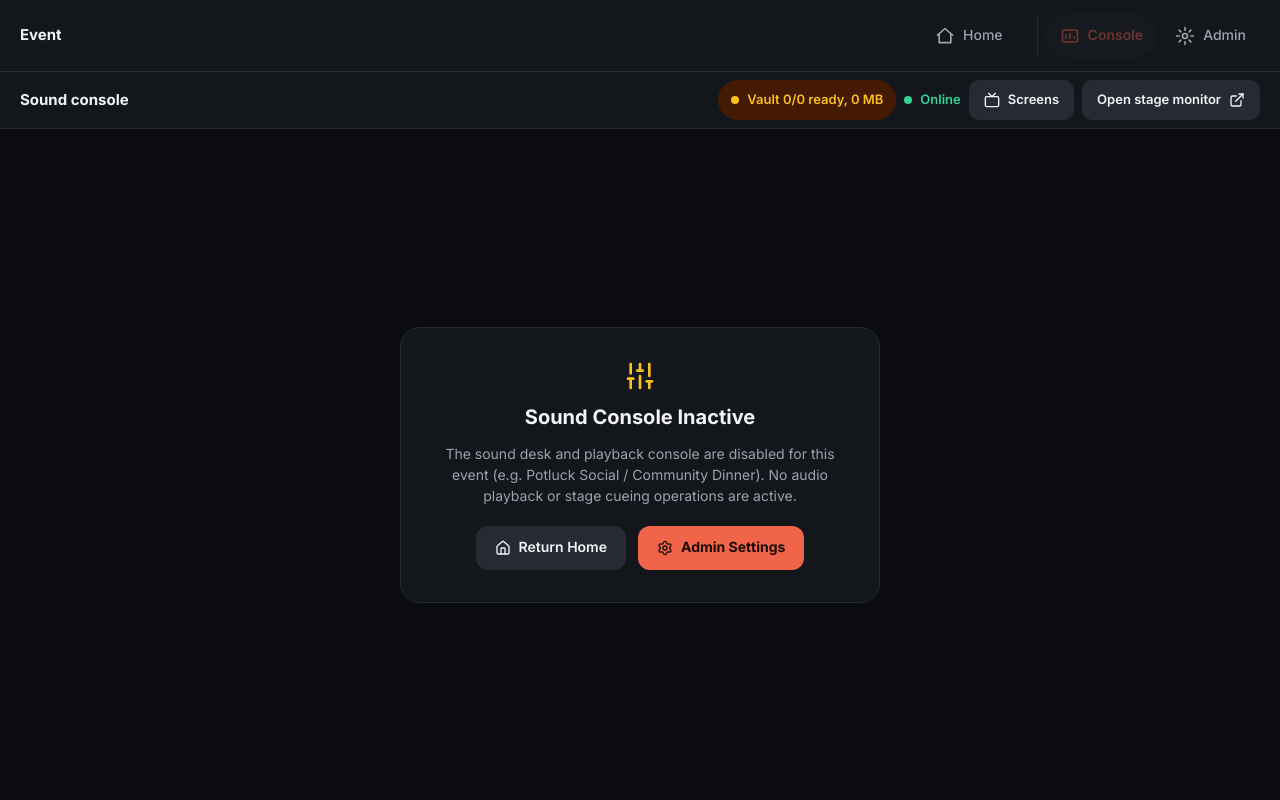
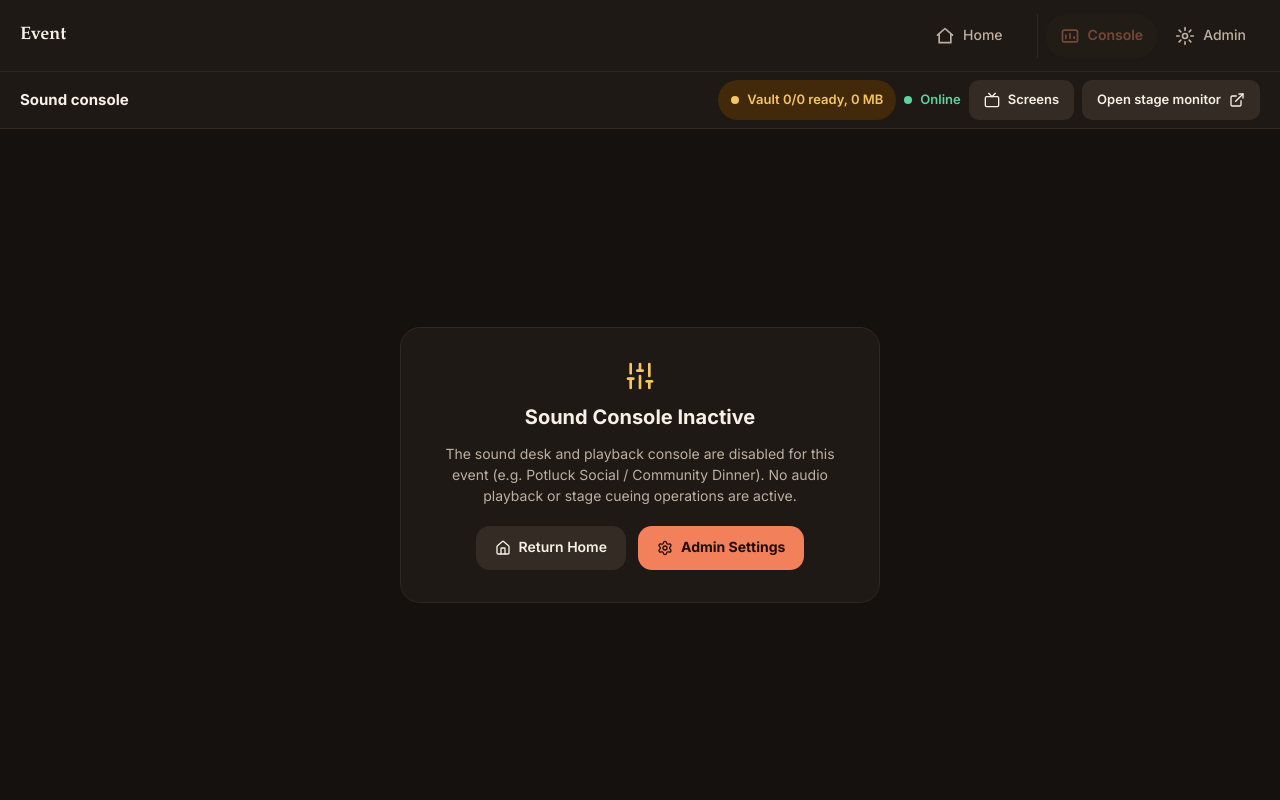
Before and after one commit to binuengoor/event-track-manager, a FastAPI app: page /console in a window 1280 px wide. Run offline with FastAPI, Linux system fonts and the light colour scheme; parts of the project's set-up code (start-up, migrations or seed data) failed here and were passed over.

Commit message:
style: warm and calm palette, still glow instead of moving aurora
- Dark tokens move from blue-black/grey to warm browns and cream (all pairs AA).
- Leftover Tailwind slate classes and hard-coded greys follow the warm tokens.
- Guest pages and Live get one still warm glow; the animated aurora is off.
- Softer card edges on Live, quieter now-playing row on the schedule,
  serif display face for the event name and page titles.

Co-Authored-By: Claude <noreply@anthropic.com>

```diff
--- a/app/static/admin-settings.html
+++ b/app/static/admin-settings.html
@@ -5,7 +5,7 @@
   <script src="/static/js/theme.js"></script>
   <meta name="viewport" content="width=device-width, initial-scale=1.0">
   <meta name="color-scheme" content="light dark">
-  <meta name="theme-color" content="#0B0D10">
+  <meta name="theme-color" content="#15110E">
   <meta name="view-transition" content="same-origin">
   <title>Admin Settings - Event Track Manager</title>
   <script src="/static/js/icons.js"></script>
--- a/app/static/admin.html
+++ b/app/static/admin.html
@@ -4,7 +4,7 @@
   <meta charset="UTF-8">
   <meta name="viewport" content="width=device-width, initial-scale=1.0">
   <meta name="color-scheme" content="dark">
-  <meta name="theme-color" content="#0B0D10">
+  <meta name="theme-color" content="#15110E">
   <meta name="view-transition" content="same-origin">
   <title>Sound console</title>
   <script src="/static/js/icons.js"></script>
--- a/app/static/css/console.css
+++ b/app/static/css/console.css
@@ -52,7 +52,7 @@ html[data-theme="dark"] body.console {
 .c-btn--icon-text.is-pending { animation: c-pulse 1.6s var(--ease) infinite; }
 .c-iconbtn { display: inline-flex; align-items: center; justify-content: center; width: 44px; height: 44px; border: 0; border-radius: var(--radius-md); background: var(--bg-elevated); color: var(--text-primary); }
 .c-iconbtn:hover { background: var(--border-strong); }
-.c-link { display: inline-flex; align-items: center; gap: 6px; min-height: 40px; padding: 0 8px; font-size: 13px; font-weight: 600; color: #D1D5DB; text-decoration: none; border-radius: 10px; }
+.c-link { display: inline-flex; align-items: center; gap: 6px; min-height: 40px; padding: 0 8px; font-size: 13px; font-weight: 600; color: #E0D6C8; text-decoration: none; border-radius: 10px; }
 .c-link:hover { color: var(--text-primary); }
 .c-link svg.lucide { width: 12px; height: 12px; }
 
@@ -149,8 +149,8 @@ button.c-chip:hover { filter: brightness(1.2); }
 .c-row.is-done .c-row__tag { color: var(--text-muted); }
 .c-row.is-cued { background: var(--status-playing-bg); border-color: var(--status-playing-fg); }
 .c-row.is-cued .c-row__num { color: var(--status-playing-fg); }
-.c-row.is-cued .c-row__who { color: #D1D5DB; }
-.c-row.is-cued .c-row__dur { color: #D1D5DB; }
+.c-row.is-cued .c-row__who { color: #E0D6C8; }
+.c-row.is-cued .c-row__dur { color: #E0D6C8; }
 .c-row.is-cued .c-row__tag { color: var(--status-playing-fg); background: var(--bg-canvas); }
 .c-row.is-deck { border-color: var(--status-cued-fg); }
 .c-row.is-deck .c-row__num { color: var(--status-cued-fg); }
@@ -206,7 +206,7 @@ button.c-chip:hover { filter: brightness(1.2); }
 .c-offline { flex: none; margin: 8px 12px 12px; padding: 12px 16px; background: var(--bg-surface-1); border: 1px solid var(--status-cued-fg); border-radius: var(--radius-lg); display: flex; flex-direction: column; gap: 8px; }
 .c-offline__head { display: flex; justify-content: space-between; gap: 8px; margin: 0; font-size: 12px; font-weight: 700; letter-spacing: .08em; text-transform: uppercase; color: var(--status-cued-fg); }
 .c-offline__when { font-weight: 600; letter-spacing: 0; text-transform: none; }
-.c-offline__list { list-style: none; margin: 0; padding: 0; display: flex; flex-direction: column; gap: 4px; font-size: 13px; color: #D1D5DB; }
+.c-offline__list { list-style: none; margin: 0; padding: 0; display: flex; flex-direction: column; gap: 4px; font-size: 13px; color: #E0D6C8; }
 .c-offline__list li { display: flex; gap: 10px; }
 .c-offline__num { width: 22px; font-family: var(--font-mono); color: var(--status-cued-fg); }
 
--- a/app/static/css/guest-home.css
+++ b/app/static/css/guest-home.css
@@ -10,7 +10,7 @@ html[data-theme="dark"], html[data-theme="dark"] body { background-color: var(--
   --gh-tint: color-mix(in srgb, var(--accent-primary) 18%, var(--bg-surface-1));
   --gh-shadow: 0 8px 24px rgb(0 0 0 / .4);
   --gh-btn-shadow: 0 6px 16px rgb(0 0 0 / .4);
-  --gh-edge: var(--gad-edge, #6B7385);
+  --gh-edge: var(--gad-edge, #7D6E60);
   --gh-c1: #C84B31; --gh-c2: #E8A33D; --gh-c3: #0D7A5F; --gh-c4: #3B4A9E;   /* the four hues of the poster mark */
   position: relative;
   min-height: 100vh;
--- a/app/static/css/guest-navigation.css
+++ b/app/static/css/guest-navigation.css
@@ -2,7 +2,7 @@
    One server-rendered set of links: bottom tab bar on phones, inline links in the header from 768 px up.
    Colours come from tokens.css; the few extra shades the boards use are defined here with the board value as fallback. */
 :root {
-  --gad-edge: #6B7385;                                   /* control borders: 3:1 on the dark surface */
+  --gad-edge: #7D6E60;                                   /* control borders: 3:1 on the dark surface */
   --gad-icon-bg: color-mix(in srgb, var(--accent-primary) 20%, var(--bg-surface-1));
   --gad-scrim: rgb(0 0 0 / .7);
 }
--- a/app/static/css/stage-monitor.css
+++ b/app/static/css/stage-monitor.css
@@ -14,7 +14,7 @@ body { margin: 0; height: 100vh; width: 100vw; overflow: hidden; user-select: no
 #standby-card { z-index: 20; display: flex; flex-direction: column; align-items: center; justify-content: center; text-align: center; padding: 48px; gap: 14px; }
 .badge { display: inline-flex; align-items: center; padding: 0; background: none; border: 0; color: var(--status-playing-fg); font-weight: 700; text-transform: uppercase; letter-spacing: .14em; font-size: 28px; }
 #stage-performer-name { margin: 0; font-size: clamp(48px, 9.4vw, 120px); font-weight: 700; letter-spacing: -.03em; line-height: 1; max-width: 92vw; color: var(--text-primary); }
-#stage-song-title { margin: 0; font-size: clamp(32px, 4.1vw, 52px); font-weight: 400; color: #D1D5DB; max-width: 92vw; }
+#stage-song-title { margin: 0; font-size: clamp(32px, 4.1vw, 52px); font-weight: 400; color: #E0D6C8; max-width: 92vw; }
 #stage-act-type { display: inline-block; margin-top: 10px; padding: 0; background: none; border: 0; color: var(--text-secondary); font-weight: 400; font-size: 28px; }
 #standby-card[data-state="standby"] .badge { color: var(--text-muted); letter-spacing: .16em; }
 #standby-card[data-state="standby"] #stage-performer-name { font-size: clamp(48px, 7.2vw, 92px); color: var(--text-secondary); }
--- a/app/static/css/theme.css
+++ b/app/static/css/theme.css
@@ -184,3 +184,42 @@ body { font-family: var(--font-sans); font-size-adjust: none; }
 input, select, textarea, button { font-family: inherit; }
 .font-mono, code, kbd, samp, #now-seq-badge, .seq, .gf-act-num, .gf-entry-id, .admin-total strong, .al-num { font-family: var(--font-mono); font-variant-numeric: tabular-nums; }
 .gf-input, .gf-select, input[type="text"], input[type="tel"], input[type="search"], input[type="email"], textarea, select { font-size: max(16px, 1em); }
+
+
+/* ------------------------------------------------------------------ warm and calm
+   Dark theme: pages still written with Tailwind's blue-grey "slate" classes follow the warm tokens too. */
+html:not([data-theme="light"]) body.bg-slate-950, html:not([data-theme="light"]) .bg-black { background-color: var(--bg-canvas); }
+html:not([data-theme="light"]) .bg-slate-950, html:not([data-theme="light"]) [class*="bg-slate-950/"] { background-color: var(--bg-canvas); }
+html:not([data-theme="light"]) .bg-slate-900, html:not([data-theme="light"]) [class*="bg-slate-900/"] { background-color: var(--bg-surface-1); }
+html:not([data-theme="light"]) .bg-slate-800, html:not([data-theme="light"]) [class*="bg-slate-800/"] { background-color: var(--bg-surface-2); }
+html:not([data-theme="light"]) .bg-slate-700, html:not([data-theme="light"]) [class*="bg-slate-700/"] { background-color: var(--bg-elevated); }
+html:not([data-theme="light"]) .bg-slate-600 { background-color: var(--border-strong); }
+html:not([data-theme="light"]) [class*="hover:bg-slate-7"]:hover, html:not([data-theme="light"]) [class*="hover:bg-slate-8"]:hover { background-color: var(--bg-elevated); }
+html:not([data-theme="light"]) .from-slate-900, html:not([data-theme="light"]) .via-slate-900, html:not([data-theme="light"]) [class*="via-slate-900/"] { --tw-gradient-from: var(--bg-surface-1); --tw-gradient-stops: var(--tw-gradient-from), var(--tw-gradient-to, transparent); }
+html:not([data-theme="light"]) [class*="to-slate-900"] { --tw-gradient-to: var(--bg-surface-1); }
+html:not([data-theme="light"]) [class*="border-slate-7"], html:not([data-theme="light"]) [class*="border-slate-8"] { border-color: var(--border-subtle); }
+html:not([data-theme="light"]) [class*="border-slate-6"] { border-color: var(--border-strong); }
+html:not([data-theme="light"]) [class*="divide-slate-"] > :not([hidden]) ~ :not([hidden]) { border-color: var(--border-subtle); }
+html:not([data-theme="light"]) .text-white, html:not([data-theme="light"]) .text-slate-100, html:not([data-theme="light"]) .text-slate-200 { color: var(--text-primary); }
+html:not([data-theme="light"]) .text-slate-300, html:not([data-theme="light"]) .text-slate-400 { color: var(--text-secondary); }
+html:not([data-theme="light"]) .bg-orange-600.text-white, html:not([data-theme="light"]) .bg-orange-500.text-white, html:not([data-theme="light"]) .from-orange-600.text-white, html:not([data-theme="light"]) .from-orange-500.text-white { color: var(--accent-on); }
+
+/* One still, warm glow behind guest pages and Live (replaces the moving aurora). Admin and Console stay plain. */
+body:has(.guest-header:not(.is-staff-page)) {
+  background-color: var(--bg-canvas);
+  background-image:
+    radial-gradient(60% 46% at 12% 0%, var(--glow-a), transparent 70%),
+    radial-gradient(48% 40% at 92% 6%, var(--glow-b), transparent 70%),
+    radial-gradient(80% 50% at 50% 108%, var(--glow-c), transparent 72%);
+  background-attachment: fixed;
+}
+
+/* A friendlier display face for the event name and page titles (system fonts, nothing to download). */
+.guest-brand span:first-child,
+body:has(.guest-header:not(.is-staff-page)) h1 { font-family: var(--font-display); letter-spacing: 0; }
+.guest-brand span:first-child { font-size: 1.125rem; }
+.me-title, .sch-title, .lv-now-title, .lv-prestart-name, .lv-off-title, .gad-title, .gad-chooser h2 { font-family: var(--font-display); letter-spacing: 0; }
+.lv-now-title { font-weight: 600; }
+
+/* Fewer loud blocks: "on stage now" in the schedule is a quiet card with a green edge, not a solid green slab. */
+.sch-act.is-now { background: var(--bg-surface-2); border-color: var(--border-subtle); box-shadow: inset 4px 0 0 var(--status-playing-fg); }
--- a/app/static/css/tokens.css
+++ b/app/static/css/tokens.css
@@ -6,26 +6,29 @@
 @font-face { font-family: "JetBrains Mono"; font-style: normal; font-weight: 100 800; font-display: swap;
   src: url("/static/vendor/fonts/jetbrains-mono-latin-wght-normal.woff2") format("woff2-variations"); }
 :root, html[data-theme="dark"] {
-  --bg-canvas: #0B0D10;
-  --bg-surface-1: #13161B;
-  --bg-surface-2: #1C2027;
-  --bg-elevated: #252A34;
-  --text-primary: #F3F4F6;
-  --text-secondary: #9CA3AF;
-  --text-muted: #8A92A0;
-  --border-subtle: #262B35;
-  --border-strong: #3D4554;
-  --accent-primary: #F06449;
-  --accent-on: #1A0B07;          /* text on the accent: dark in dark mode (6.14:1) */
-  --accent-text: #F06449;        /* accent used as small text or link on canvas */
-  --status-playing-fg: #34D399; --status-playing-bg: #064E3B;
-  --status-cued-fg: #FBBF24;    --status-cued-bg: #451A03;
-  --status-danger-fg: #F87171;  --status-danger-bg: #450A0A;
-  --focus-ring: #F3F4F6;
+  /* Warm and calm: candle-lit browns and cream instead of blue-black and grey. */
+  --bg-canvas: #15110E;
+  --bg-surface-1: #1E1915;
+  --bg-surface-2: #29221C;
+  --bg-elevated: #342B24;
+  --text-primary: #F7F0E6;
+  --text-secondary: #BDB0A1;
+  --text-muted: #A99C8C;
+  --border-subtle: #2F2720;
+  --border-strong: #4D4137;
+  --accent-primary: #F2805A;
+  --accent-on: #1F0E07;          /* text on the accent: dark in dark mode (7.1:1) */
+  --accent-text: #F58E69;        /* accent used as small text or link on canvas */
+  --status-playing-fg: #5FD3A0; --status-playing-bg: #123B2D;
+  --status-cued-fg: #F5C563;    --status-cued-bg: #42290A;
+  --status-danger-fg: #F58B82;  --status-danger-bg: #4A1512;
+  --focus-ring: #F7F0E6;
+  --glow-a: rgb(242 128 90 / .20); --glow-b: rgb(245 197 99 / .10); --glow-c: rgb(150 62 40 / .22);
   --space-1: 4px; --space-2: 8px; --space-3: 12px; --space-4: 16px; --space-6: 24px; --space-8: 32px;
-  --radius-sm: 8px; --radius-md: 12px; --radius-lg: 16px; --radius-full: 999px;
-  --shadow-1: 0 1px 2px rgb(0 0 0 / .25); --shadow-2: 0 8px 24px rgb(0 0 0 / .35);
+  --radius-sm: 10px; --radius-md: 14px; --radius-lg: 20px; --radius-full: 999px;
+  --shadow-1: 0 1px 2px rgb(10 6 3 / .30); --shadow-2: 0 12px 32px rgb(10 6 3 / .40);
   --font-sans: Inter, system-ui, -apple-system, "Segoe UI", Roboto, sans-serif;
+  --font-display: "Iowan Old Style", "Palatino Linotype", Palatino, "Book Antiqua", Georgia, serif;
   --font-mono: "JetBrains Mono", ui-monospace, SFMono-Regular, Menlo, monospace;
   --text-sm: clamp(.875rem, .85rem + .1vw, .9375rem);
   --text-base: clamp(1rem, .96rem + .15vw, 1.0625rem);
@@ -51,5 +54,6 @@ html[data-theme="light"] {
   --status-cued-fg: #B45309;    --status-cued-bg: #FEF3C7;
   --status-danger-fg: #B91C1C;  --status-danger-bg: #FEE2E2;
   --focus-ring: #141518;
+  --glow-a: rgb(200 75 49 / .10); --glow-b: rgb(180 83 9 / .07); --glow-c: rgb(200 75 49 / .05);
   --shadow-1: 0 1px 2px rgb(20 21 24 / .08); --shadow-2: 0 8px 24px rgb(20 21 24 / .12);
 }
--- a/app/static/dashboard.html
+++ b/app/static/dashboard.html
@@ -5,7 +5,7 @@
   <script src="/static/js/theme.js"></script>
   <meta name="viewport" content="width=device-width, initial-scale=1.0">
   <meta name="color-scheme" content="dark">
-  <meta name="theme-color" content="#0B0D10">
+  <meta name="theme-color" content="#15110E">
   <meta name="view-transition" content="same-origin">
   <title>Schedule - Event Track Manager</title>
   <script src="/static/js/icons.js"></script>
--- a/app/static/index.html
+++ b/app/static/index.html
@@ -5,7 +5,7 @@
   <script src="/static/js/theme.js"></script>
   <meta name="viewport" content="width=device-width, initial-scale=1.0">
   <meta name="color-scheme" content="dark">
-  <meta name="theme-color" content="#0B0D10">
+  <meta name="theme-color" content="#15110E">
   <meta name="view-transition" content="same-origin">
   <title>My entry - Event Track Manager</title>
   <script src="/static/js/icons.js"></script>
--- a/app/static/landing.html
+++ b/app/static/landing.html
@@ -5,14 +5,12 @@
   <script src="/static/js/theme.js"></script>
   <meta name="viewport" content="width=device-width, initial-scale=1.0">
   <meta name="color-scheme" content="light dark">
-  <meta name="theme-color" content="#0B0D10">
+  <meta name="theme-color" content="#15110E">
   <meta name="view-transition" content="same-origin">
   <title>Event</title>
   <script src="/static/js/icons.js" defer></script>
   <script src="/static/vendor/marked.umd.js" defer></script>
   <link rel="stylesheet" href="/static/css/style.css">
-  <link rel="stylesheet" href="/static/css/aurora.css">
-  <script src="/static/js/aurora.js" defer></script>
   <link rel="stylesheet" href="/static/css/app.css?v=1">
   <link rel="stylesheet" href="/static/css/a11y.css">
   <link rel="stylesheet" href="/static/css/tokens.css">
@@ -23,7 +21,7 @@
   <a class="skip-link" href="#main-content">Skip to main content</a>
 
   <!-- Hero backdrop: soft glow in both themes; the animated aurora is dark-theme only (see guest-home.css). -->
-  <div class="gh-backdrop" aria-hidden="true"><aurora-background></aurora-background></div>
+  <div class="gh-backdrop" aria-hidden="true"></div>
 
   <header class="gh-header">
     <a href="/" class="gh-brand">
--- a/app/static/signup.html
+++ b/app/static/signup.html
@@ -5,7 +5,7 @@
   <script src="/static/js/theme.js"></script>
   <meta name="viewport" content="width=device-width, initial-scale=1.0">
   <meta name="color-scheme" content="light dark">
-  <meta name="theme-color" content="#0B0D10">
+  <meta name="theme-color" content="#15110E">
   <meta name="view-transition" content="same-origin">
   <title>Sign up - Event Track Manager</title>
   <script src="/static/js/icons.js"></script>
--- a/app/templates/gate.html
+++ b/app/templates/gate.html
@@ -5,7 +5,7 @@
   <script src="/static/js/theme.js"></script>
   <meta name="viewport" content="width=device-width, initial-scale=1.0">
   <meta name="color-scheme" content="light dark">
-  <meta name="theme-color" content="#0B0D10">
+  <meta name="theme-color" content="#15110E">
   <meta name="view-transition" content="same-origin">
   <title>Event Passcode - Event Track Manager</title>
   <script src="/static/js/icons.js" defer></script>
```
Also changed, not shown: app/static/css/live.css (+14 -14 lines), app/static/live.html (+3 -5 lines).
